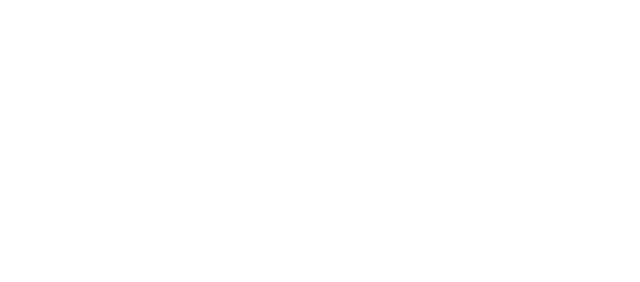
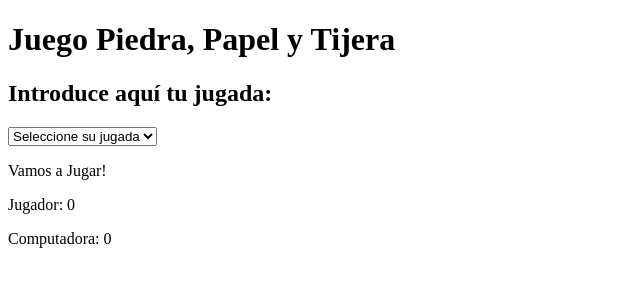
Before and after one commit to MelsCrest/ejercicio-intermedio-js, a plain HTML site: page index.html in a window 1280 px wide. Shown: the whole page, without its empty margins (0-640 px from the left). Drawn offline with Linux system fonts and the light colour scheme.

Commit message:
HTML elements and JS variables created

```diff
--- a/index.html
+++ b/index.html
@@ -6,6 +6,20 @@
     <title>Ejercicio Intermedio JS</title>
 </head>
 <body>
-    <script type="text/javascript" src="./js/main.js"></script>
+    <h1>Juego Piedra, Papel y Tijera</h1>
+    <h2>Introduce aquí tu jugada:</h2>
+    <form>
+        <select class="js-select-option">
+            <option value="default">Seleccione su jugada</option>
+            <option value="stone">Piedra</option>
+            <option value="paper">Papel</option>
+            <option value="scissor">Tijera</option>
+            <button class="js-btn">Jugar</button>
+        </select>
+    </form>
+    <p class="js-result-msg">Vamos a Jugar!</p>
+    <p>Jugador: <span class="js-player-points">0</span></p>
+    <p>Computadora: <span class="js-computer-points">0</span></p>
+    <script type="text/javascript" src="./js/main.j"></script>
 </body>
 </html>
--- a/js/main.js
+++ b/js/main.js
@@ -1 +1,20 @@
 'use strict';
+/*
+    1.- Crear HTML (títulos, select, párrafos).
+    2.-Crear las variables donde se guardan los elementos HTML a interactuar.
+    3.- Escuchar eventos sobre el botón.
+        - generar número aleatorio entre 1 y 9.
+        - hacer comparaciones:
+            - si es menor o igual a 3 -> piedra
+            - si es mayor o igual a 7 -> papel
+            - sino -> tijera
+        - pintar en el HTML los resultados correspondientes:
+            - Empate / Has ganado / Has perdido
+            - puntos
+*/
+const optionSelect = document.querySelector('.js-select-option');
+const btn = document.querySelector('.js-btn');
+const resultMsg = document.
+querySelector('.js-result-msg');
+const playerPoints = document.querySelector('.js-player-points');
+const computerPoints = document.querySelector('.js-computer-points');
```
